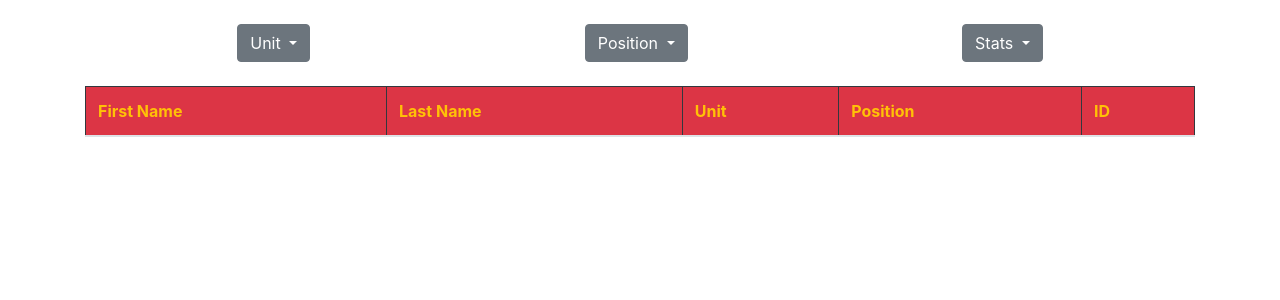
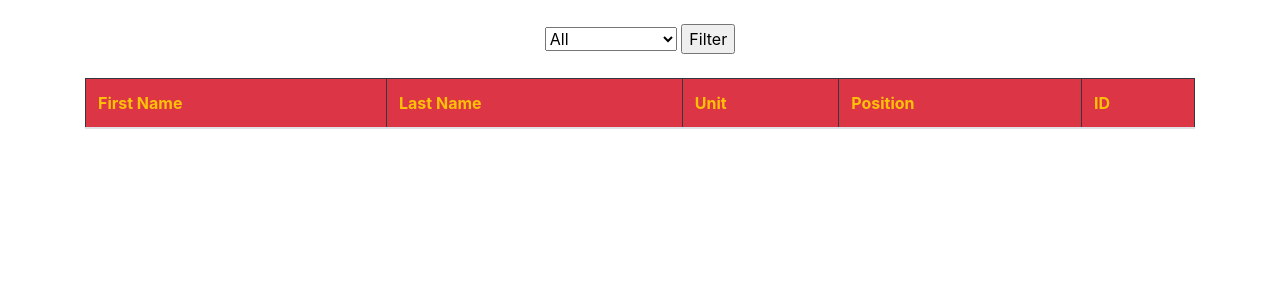
Before and after one commit to alexlitocortez/CRM, a Django app: page / in a window 1280 px wide. Shown: the part 56-356 px from the top of the page. Run offline with Django 4.2, Linux system fonts and the light colour scheme; a user stored in the database is signed in; data that the repository does not hold is empty.

Commit message:
complted filter for unit selection

```diff
--- a/root/backend/players/templates/home.html
+++ b/root/backend/players/templates/home.html
@@ -5,20 +5,21 @@
 
 <div class="container-fluid d-flex justify-content-around">
 
-  <div class="dropdown">
-    <button class="btn btn-secondary dropdown-toggle" type="button" id="dropdownMenuButton" data-toggle="dropdown"
-      aria-haspopup="true" aria-expanded="false">
-      Unit
-    </button>
-    <div class="dropdown-menu" aria-labelledby="dropdownMenuButton">
-      <a class="dropdown-item" href="#">Offense</a>
-      <a class="dropdown-item" href="#">Defense</a>
-      <a class="dropdown-item" href="#">Special Teams</a>
-    </div>
-  </div>
+
+  <form method="get" action="{% url 'filtered_table' %}">
+    <select name="filter_option">
+      <option value="all">All</option>
+      <option value="Offense">Offense</option>
+      <option value="Defense">Defense</option>
+      <option value="Special Teams">Special Teams</option>
+      <!-- Add more dropdown options as needed -->
+    </select>
+    <input type="submit" value="Filter">
+  </form>
 
 
-  <div class="dropdown">
+
+  <!-- <div class="dropdown">
     <button class="btn btn-secondary dropdown-toggle" type="button" id="dropdownMenuButton" data-toggle="dropdown"
       aria-haspopup="true" aria-expanded="false">
       Position
@@ -39,7 +40,7 @@
       <a class="dropdown-item" href="#">Team</a>
       <a class="dropdown-item" href="#">Player</a>
     </div>
-  </div>
+  </div> -->
 
 </div>
 
@@ -59,9 +60,6 @@
     {% if records %}
     {% for record in records %}
     <tr>
-      <!-- <td>{{ record.first_name }}
-        {{ record.last_name }}
-      </td> -->
       <td> {{ record.first_name }}</td>
       <td> {{ record.last_name }}</td>
       <td> {{ record.unit }}</td>
--- a/root/backend/players/urls.py
+++ b/root/backend/players/urls.py
@@ -11,4 +11,5 @@ urlpatterns = [
     path('delete_record/<int:pk>', views.delete_record, name='delete_record'),
     path('add_record/', views.add_record, name='add_record'),
     path('update_record/<int:pk>', views.update_record, name='update_record'),
+    path('filtered_table/', views.filtered_table, name='filtered_table'),
 ]
--- a/root/backend/players/views.py
+++ b/root/backend/players/views.py
@@ -10,6 +10,7 @@ from .models import Record
 from .serializers import PlayerSerializer
 from django.http import JsonResponse
 from .forms import SignUpForm, AddRecordForm
+
 
 
 @csrf_exempt
@@ -98,3 +99,18 @@ def update_record(request, pk):
     else:
         messages.success(request, "You Must Be Logged In...")
         return redirect('home')
+
+
+def filtered_table(request):
+    selected_option = request.GET.get('filter_option','all')
+
+    if selected_option == 'Offense':
+        filtered_data = Record.objects.filter(unit=selected_option)
+    elif selected_option == 'Defense':
+        filtered_data = Record.objects.filter(unit=selected_option)
+    elif selected_option == 'Special Teams':
+        filtered_data = Record.objects.filter(unit=selected_option)
+    else:
+        filtered_data = Record.objects.all()
+
+    return render(request, 'filtered_table.html', {'filtered_data': filtered_data})
--- a/root/backend/react_django_scraper/settings.py
+++ b/root/backend/react_django_scraper/settings.py
@@ -44,7 +44,6 @@ MIDDLEWARE = [
     'django.middleware.csrf.CsrfViewMiddleware',
 
 ]
-
 
 
 ROOT_URLCONF = "react_django_scraper.urls"
```
Also changed, not shown: root/backend/players/templates/filtered_table.html (added, +50 -0 lines).
